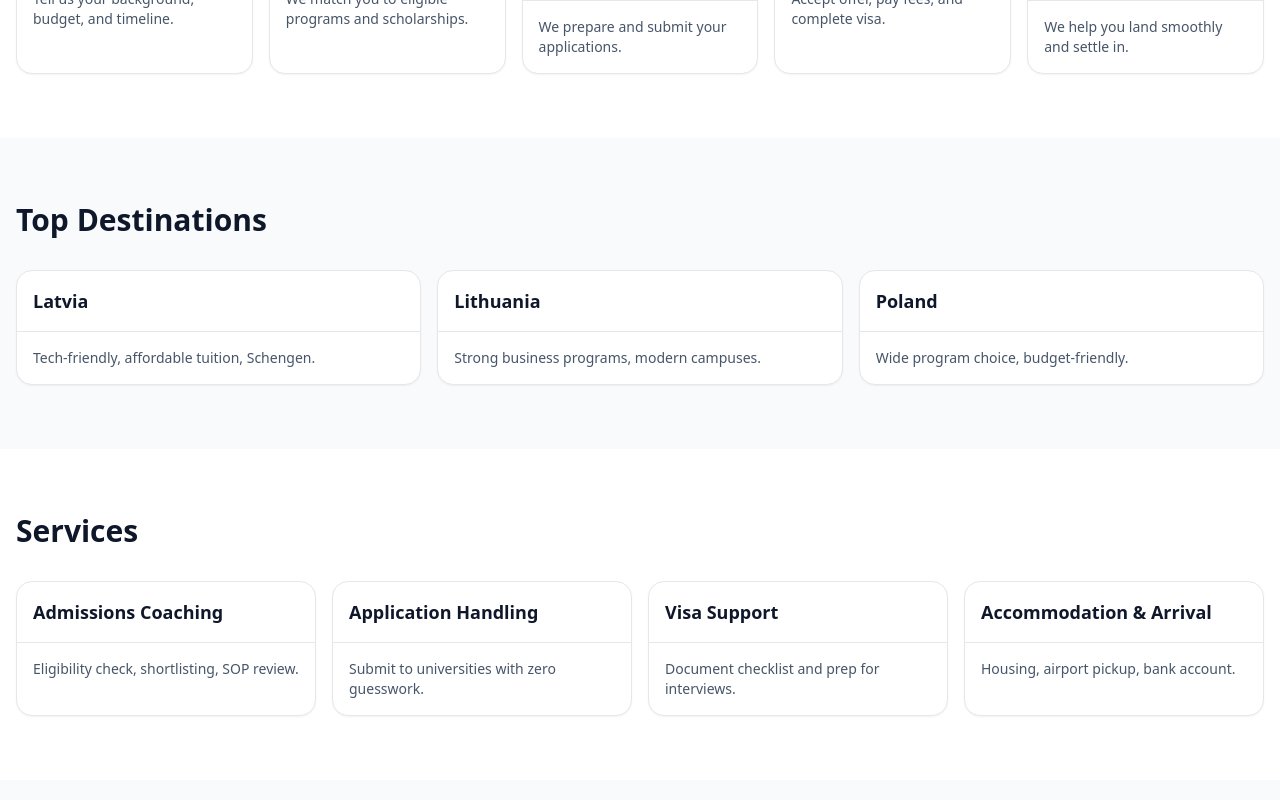
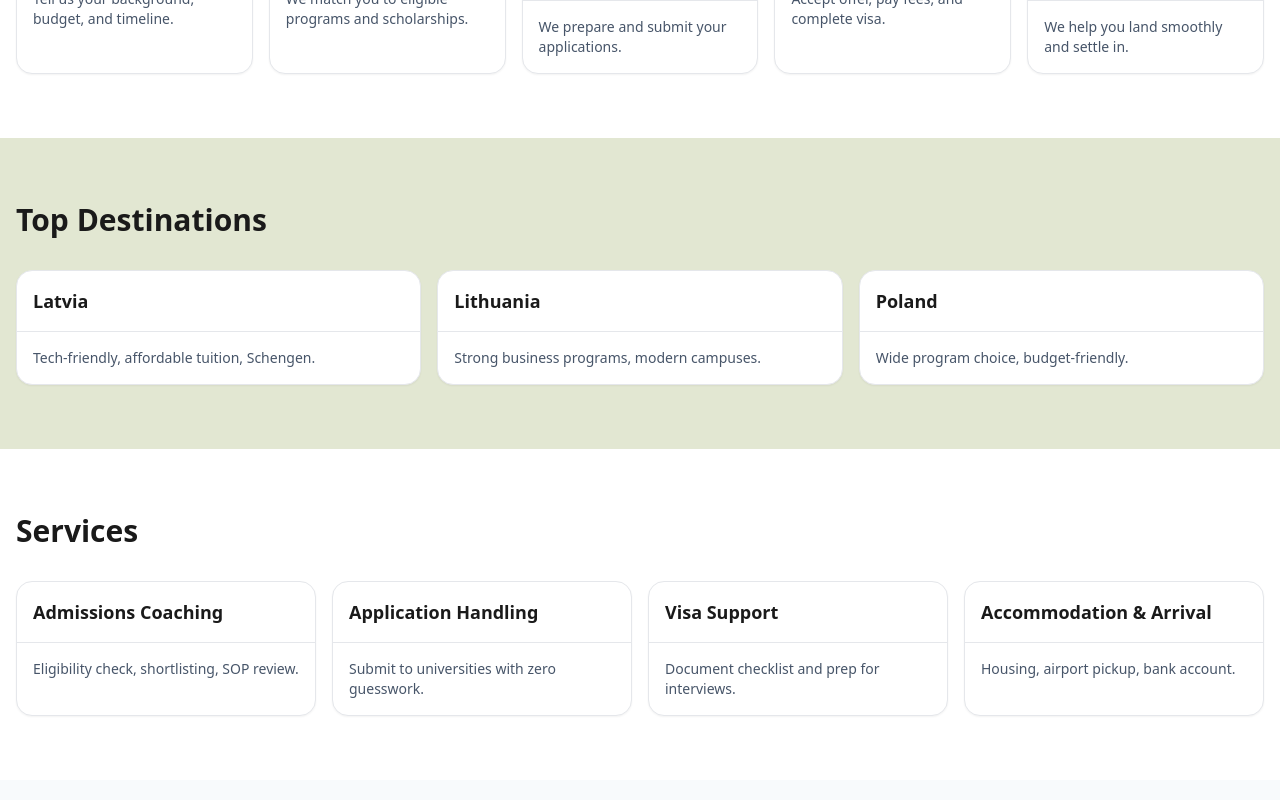
Before and after one commit to weguideabroad-wq/weguideabroad.com, a React (Vite) app: page / in a window 1280 px wide. Shown: the part 1420-2220 px from the top of the page. Built offline with nearby package versions, Linux system fonts and the light colour scheme; no server answers.

Commit message:
Update Section background colors and button styles

```diff
--- a/src/App.jsx
+++ b/src/App.jsx
@@ -78,7 +78,7 @@
 
 function currency(n) { return new Intl.NumberFormat(undefined, { style: "currency", currency: "EUR" }).format(n); }
 
-function Section({ id, title, children, bg="bg-white" }) {
+function Section({ id, title, children, bg="bg-bg" }) {
   return (
     <section id={id} className={`${bg} py-16`}>
       <div className="mx-auto max-w-7xl px-4">
@@ -376,7 +376,7 @@
     { c: "Poland", blurb: "Wide program choice, budget-friendly." },
   ];
   return (
-    <Section id="destinations" title="Top Destinations" bg="bg-slate-50">
+    <Section id="destinations" title="Top Destinations" bg="bg-card">
       <div className="grid gap-4 md:grid-cols-3">
         {dests.map(d => (
           <Card key={d.c}><CardHeader><CardTitle>{d.c}</CardTitle></CardHeader><CardContent className="text-sm text-slate-600">{d.blurb}</CardContent></Card>
@@ -447,7 +447,7 @@
               <Input type="email" name="email" placeholder="Email" required />
               <Input name="phone" placeholder="Phone/WhatsApp" />
               <Textarea name="message" placeholder="How can we help?" required />
-              <Button className="bg-black text-white" type="submit">Send</Button>
+              <Button className="bg-olive hover:bg-olivedk text-white" type="submit">Send</Button>
             </form>
             <div className="mt-4 text-sm text-slate-600 flex gap-2 items-center"><Phone className="h-4 w-4"/> +371-0000-0000</div>
           </CardContent>
@@ -459,7 +459,7 @@
 
 function Footer() {
   return (
-    <footer className="border-t bg-white py-8">
+    <footer className="border-border-t bg-white py-8">
       <div className="mx-auto flex max-w-7xl flex-col items-center justify-between gap-4 px-4 md:flex-row">
         <div className="text-sm text-slate-600">© {new Date().getFullYear()} WeGuideAbroad. All rights reserved.</div>
         <div className="flex gap-4 text-sm">
@@ -484,7 +484,7 @@
 
 export default function App() {
   return (
-    <div className="min-h-screen scroll-smooth bg-white text-slate-900">
+    <div className="min-h-screen scroll-smooth bg-white text-text">
       <ChatWidget />
       <NavBar />
       <Hero />
```
